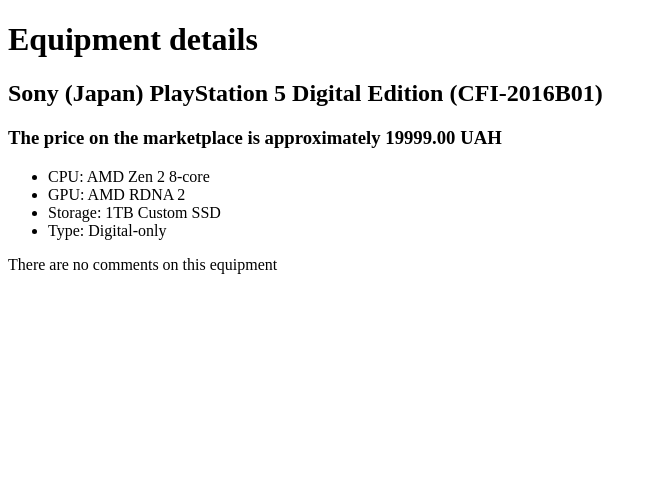
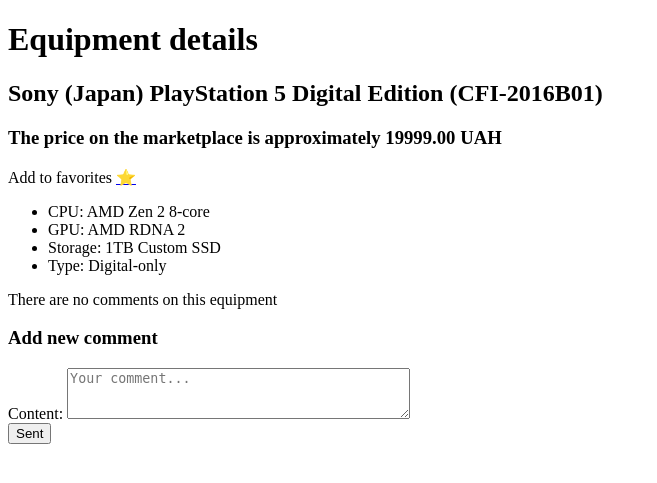
Before and after one commit to noshenko98/Equipment-information-for-Users, a Django app: page /equipment/24/ in a window 1280 px wide. Shown: the top 483 px of the page, without its empty margins (0-657 px from the left). Run offline with Django 5.2, Linux system fonts and the light colour scheme; a user stored in the database is signed in; data comes from the database, SQL or seed files in the repository.

Commit message:
Add the ability to add a comment and change the logic of the favorite list

```diff
--- a/equipment_information/forms.py
+++ b/equipment_information/forms.py
@@ -2,7 +2,7 @@ from django import forms
 from django.contrib.auth import get_user_model
 from django.contrib.auth.forms import UserCreationForm
 
-
+from equipment_information.models import Commentary
 
 
 class ManufacturerSearchForm(forms.Form):
@@ -65,3 +65,14 @@ class EquipmentNameModelSearchForm(forms.Form):
                                            "placeholder":
                                                "Search by name or model",
                                        }))
+
+
+class CommentaryForm(forms.ModelForm):
+    class Meta:
+        model = Commentary
+        fields = ["content"]
+        widgets = {
+            "content": forms.Textarea(
+                attrs={"rows": 3,
+                       "placeholder": "Your comment..."}),
+        }
--- a/equipment_information/urls.py
+++ b/equipment_information/urls.py
@@ -18,7 +18,7 @@ Including another URLconf
 from django.urls import path
 
 
-from equipment_information.views import (index,ManufacturerListView,
+from equipment_information.views import (index, ManufacturerListView,
                                          ManufacturerCreateView,
                                          ManufacturerUpdateView,
                                          ManufacturerDeleteView,
@@ -33,7 +33,8 @@ from equipment_information.views import (index,ManufacturerListView,
                                          UserUpdate,
                                          UserDeleteView,
                                          EquipmentListView,
-                                         EquipmentDetailView,)
+                                         EquipmentDetailView,
+                                         add_to_favorites, )
 
 urlpatterns = [
     path("", index, name="index"),
@@ -69,6 +70,8 @@ urlpatterns = [
          name="equipment-list"),
     path("equipment/<int:pk>/", EquipmentDetailView.as_view(),
          name="equipment-detail"),
+    path("users/add-to-favorites/<int:pk_equipment>", add_to_favorites,
+        name="add-favorites")
 
 ]
 
--- a/equipment_information/views.py
+++ b/equipment_information/views.py
@@ -4,16 +4,17 @@ from django.contrib.auth.forms import UserChangeForm
 from django.contrib.auth.mixins import LoginRequiredMixin, UserPassesTestMixin
 from django.db.models import Q
 from django.http import HttpResponseRedirect
-from django.shortcuts import render
+from django.shortcuts import render, redirect
 from django.urls import reverse_lazy
 from django.views import generic
+from django.views.generic.edit import FormMixin
 
 from equipment_information.forms import (ManufacturerSearchForm,
                                          EquipmentCategorySearchForm,
                                          UserUsernameSearchForm,
                                          UserCreateForm,
                                          UserUpdateForm,
-                                         EquipmentNameModelSearchForm)
+                                         EquipmentNameModelSearchForm, CommentaryForm)
 from equipment_information.models import (Manufacturer,
                                           Equipment,
                                           Commentary,
@@ -148,7 +149,10 @@ def remove_from_favorites(request, pk_user, pk_equipment):
     if request.user.id == pk_user:
         equipment = Equipment.objects.get(pk=pk_equipment)
         request.user.favorite_equipment.remove(equipment)
-    return HttpResponseRedirect(reverse_lazy("equipment_information:user-detail", args=[pk_user]))
+    if not request.GET.get("from"):
+        return HttpResponseRedirect(reverse_lazy("equipment_information:user-detail", args=[pk_user]))
+    return HttpResponseRedirect(reverse_lazy("equipment_information:equipment-detail", args=[pk_equipment]))
+
 
 
 class UserCreateView(LoginRequiredMixin, generic.CreateView):
@@ -197,6 +201,30 @@ class EquipmentListView(LoginRequiredMixin, generic.ListView):
         return queryset
 
 
-class EquipmentDetailView(LoginRequiredMixin, generic.DetailView):
+class EquipmentDetailView(LoginRequiredMixin, FormMixin, generic.DetailView):
     model = Equipment
+    form_class = CommentaryForm
     queryset = Equipment.objects.all().select_related("manufacturer")
+
+    def post(self, request, *args, **kwargs):
+        if not request.user.is_authenticated:
+            return redirect("login")
+        self.object = self.get_object()
+        form = self.get_form()
+        if form.is_valid():
+            return self.form_valid(form)
+        return self.form_invalid(form)
+
+    def form_valid(self, form):
+        comment = form.save(commit=False)
+        comment.equipment_post = self.object
+        comment.user = self.request.user
+        comment.save()
+        return redirect("equipment_information:equipment-detail", pk=self.object.pk)
+
+
+@login_required
+def add_to_favorites(request, pk_equipment):
+    equipment = Equipment.objects.get(pk=pk_equipment)
+    request.user.favorite_equipment.add(equipment)
+    return HttpResponseRedirect(reverse_lazy("equipment_information:equipment-detail", args=[pk_equipment]))
--- a/templates/equipment_information/equipment_detail.html
+++ b/templates/equipment_information/equipment_detail.html
@@ -4,6 +4,15 @@
 	<h1>Equipment details</h1>
   <h2>{{ equipment }} </h2>
   <h3>The price on the marketplace is approximately {{ equipment.price }} UAH</h3>
+  {% if equipment in request.user.favorite_equipment.all %}
+    Remove from favorites
+    <a href="{% url "equipment_information:remove-favorites" pk_equipment=equipment.id pk_user=request.user.id %}?from=equipmen">
+    👉🏻🗑️⭐
+    </a>
+  {% else %}
+    Add to favorites
+    <a href="{% url "equipment_information:add-favorites" pk_equipment=equipment.id %}">⭐</a>
+  {% endif %}
   <ul>
     {% for key, value in equipment.tech_specifications.items %}
       <li>{{ key }}: {{ value }}</li>
@@ -17,7 +26,14 @@
   {% else %}
     <p>There are no comments on this equipment </p>
   {% endif %}
-
-
-
+  <h3>Add new comment</h3>
+  {% if user.is_authenticated %}
+    <form method="post">
+      {% csrf_token %}
+      {{ form }}
+      <button type="submit" class="btn btn-success">Sent</button>
+    </form>
+  {% else %}
+    <p><a href="{% url "admin:login" %}">Need Login</a></p>
+  {% endif %}
 {% endblock %}
```
